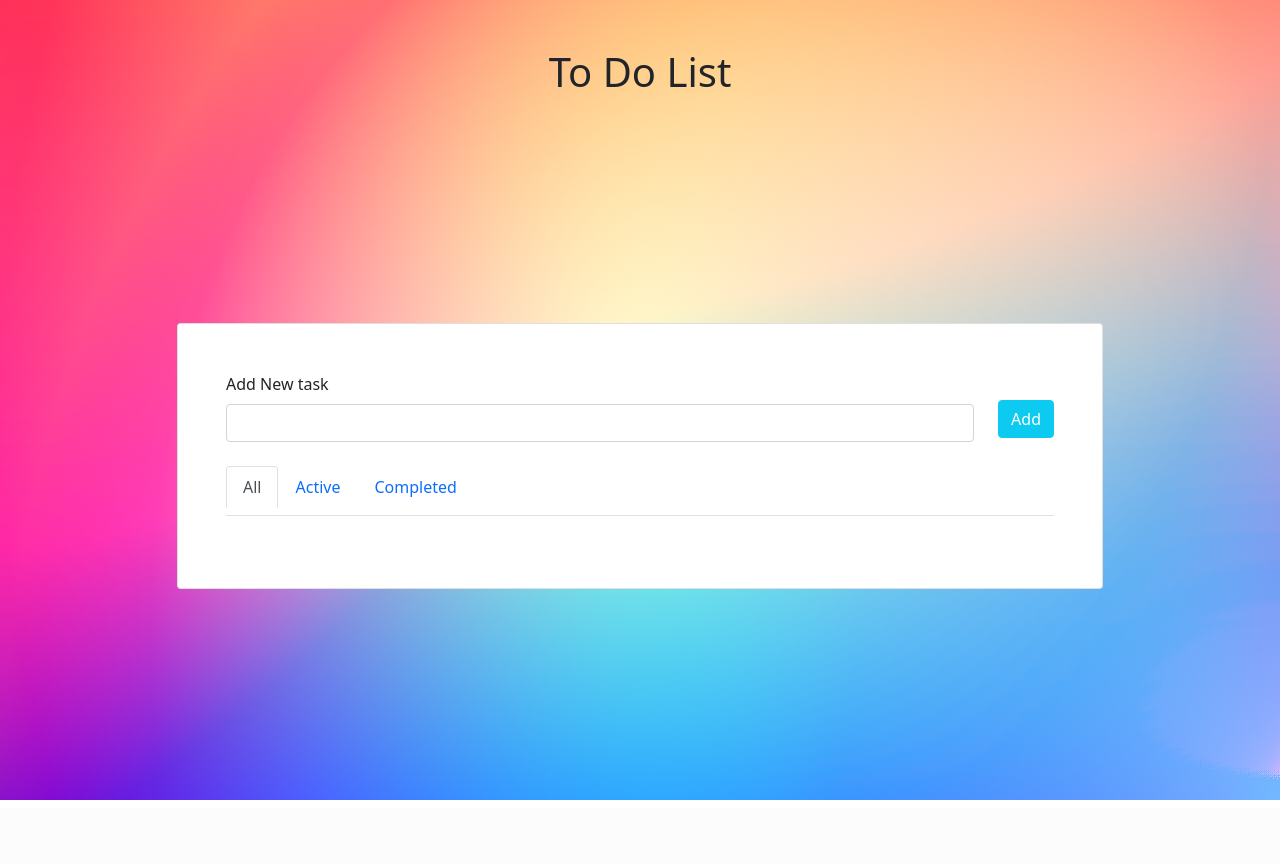
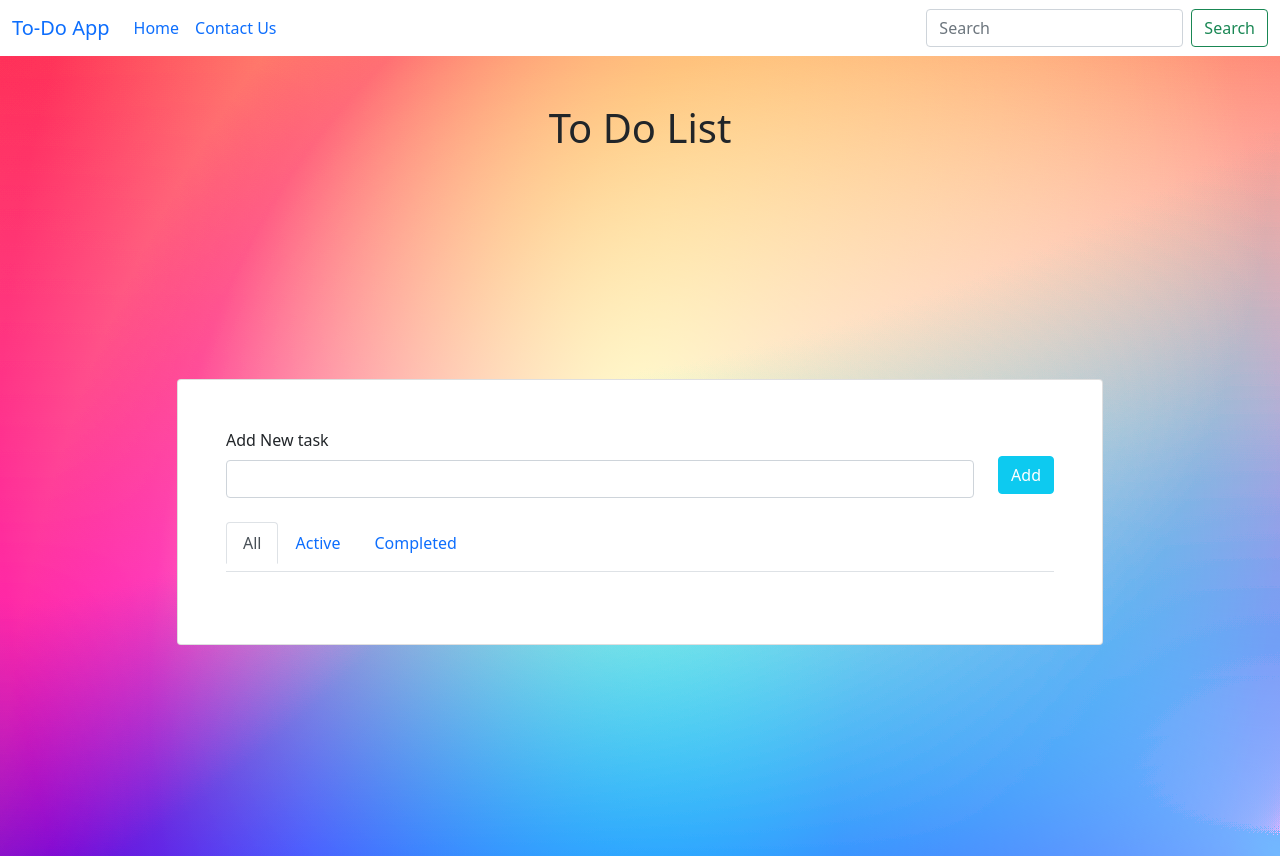
Before and after one commit to arghadeeph/todo-list-with-flask, a Flask app: page / in a window 1280 px wide. Before the commit the page ends 800 px from the top, so only its background shows below. Run offline with Flask 3, Linux system fonts and the light colour scheme; data that the repository does not hold is empty.

Commit message:
adding nav bar

```diff
--- a/app.py
+++ b/app.py
@@ -42,4 +42,4 @@ def doneNotDone(task_id):
 
 
 if __name__ == '__main__':
-    app.run(debug=True)
+    app.run(debug=True, port=5001)
--- a/templates/index.html
+++ b/templates/index.html
@@ -22,6 +22,30 @@
      </style>
   </head>
 <body>
+
+  <nav class="navbar navbar-expand-lg bg-body-tertiary">
+  <div class="container-fluid">
+    <a class="navbar-brand" href="/">To-Do App</a>
+    <button class="navbar-toggler" type="button" data-bs-toggle="collapse" data-bs-target="#navbarSupportedContent" aria-controls="navbarSupportedContent" aria-expanded="false" aria-label="Toggle navigation">
+      <span class="navbar-toggler-icon"></span>
+    </button>
+    <div class="collapse navbar-collapse" id="navbarSupportedContent">
+      <ul class="navbar-nav me-auto mb-2 mb-lg-0">
+        <li class="nav-item">
+          <a class="nav-link active" aria-current="page" href="/">Home</a>
+        </li>
+        <li class="nav-item">
+          <a class="nav-link" href="/contact">Contact Us</a>
+        </li>
+
+      </ul>
+      <form class="d-flex" role="search">
+        <input class="form-control me-2" type="search" placeholder="Search" aria-label="Search"/>
+        <button class="btn btn-outline-success" type="submit">Search</button>
+      </form>
+    </div>
+  </div>
+</nav>
 
     <section class="vh-100 gradient-custom">
   <div class="container py-5 h-100">
```
